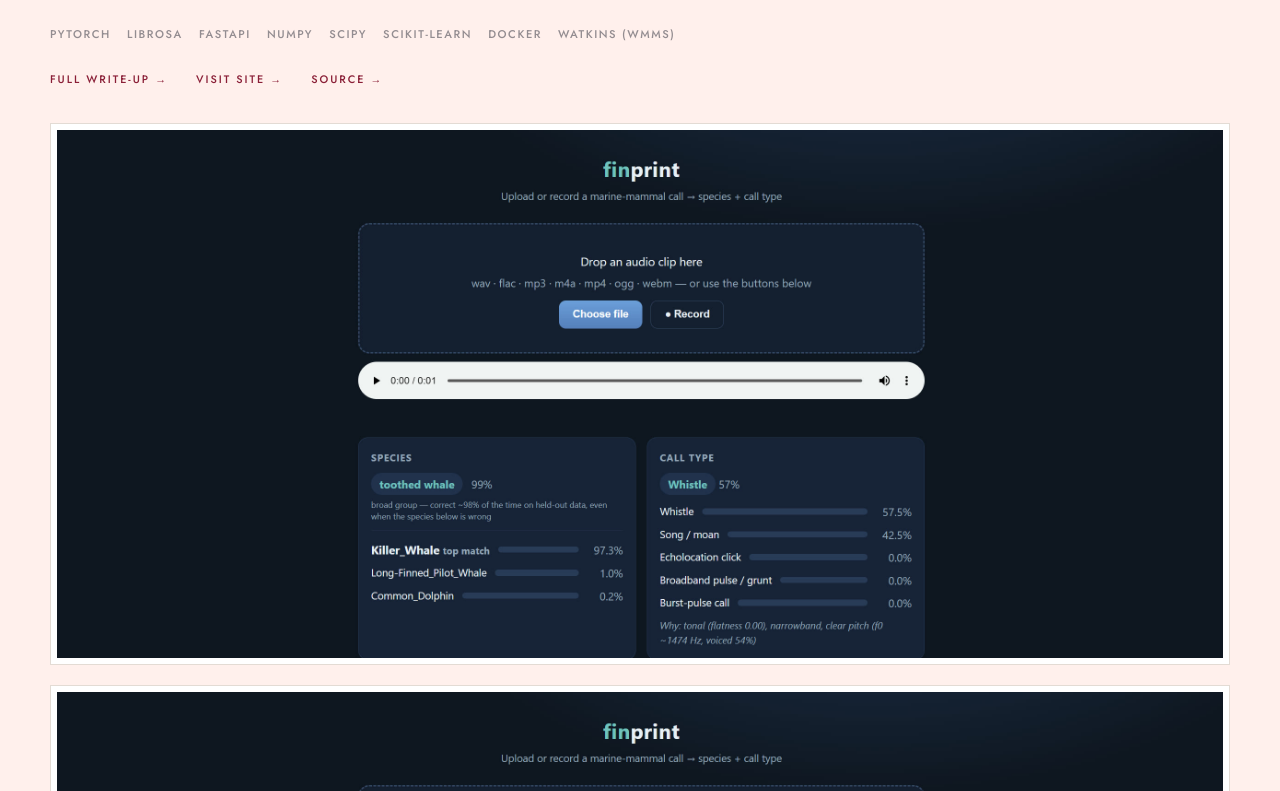
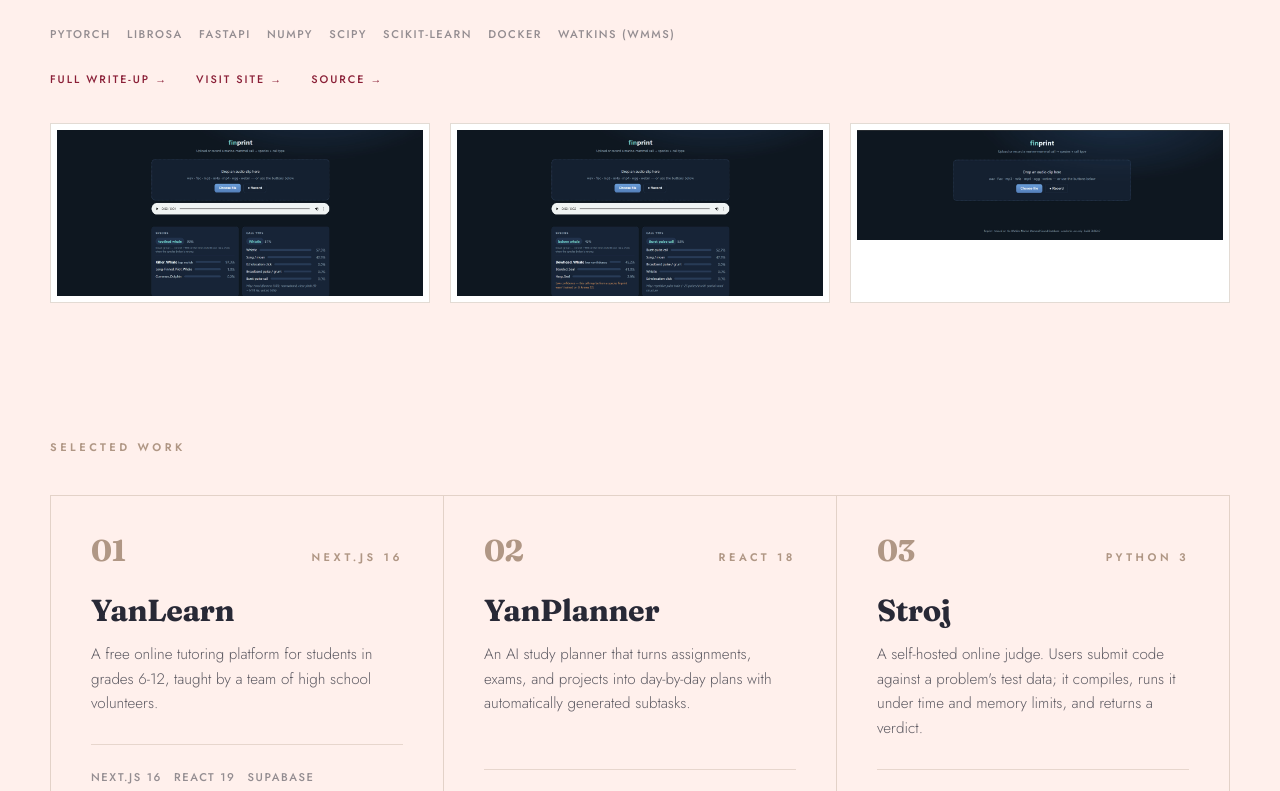
Before and after one commit to OoEthanoO/me, a Next.js app: page /tech in a window 1280 px wide. Shown: the part 1969-2760 px from the top of the page. Built offline with nearby package versions, Linux system fonts and the light colour scheme.

Commit message:
Lay out the Finprint screenshots like CORA
Both entries now use the same three-column grid. Removes the per-project stack override, which nothing uses any more.

```diff
--- a/components/ProjectFeature.tsx
+++ b/components/ProjectFeature.tsx
@@ -86,13 +86,7 @@ export default function ProjectFeature({ project }: { project: Project }) {
       </div>
 
       {project.images.length > 0 && (
-        <div
-          className={`mt-9 grid gap-5 ${
-            project.imageLayout === "stack"
-              ? "grid-cols-1"
-              : imageColumns(project.images.length)
-          }`}
-        >
+        <div className={`mt-9 grid gap-5 ${imageColumns(project.images.length)}`}>
           {project.images.map((src, i) => (
             <div
               key={src}
--- a/data/projects.ts
+++ b/data/projects.ts
@@ -24,9 +24,6 @@ export interface Project {
   overview?: string;
   /** Headline measurements shown on the wide entry. */
   stats?: { value: string; label: string }[];
-  /** Force screenshots to stack at full width. For captures whose value is the
-   *  text inside them, which a multi-column grid renders too small to read. */
-  imageLayout?: "stack";
 }
 
 /** Order the grouped sections appear in on /tech. */
@@ -90,7 +87,6 @@ export const projects: Project[] = [
     website: "https://finprint.ethanyanxu.com/",
     // Result first, then the flagged case, then the empty state.
     images: ["/finprint1.jpg", "/finprint3.jpg", "/finprint2.jpg"],
-    imageLayout: "stack",
   },
   {
     title: "Bare Metal Bard",
```
